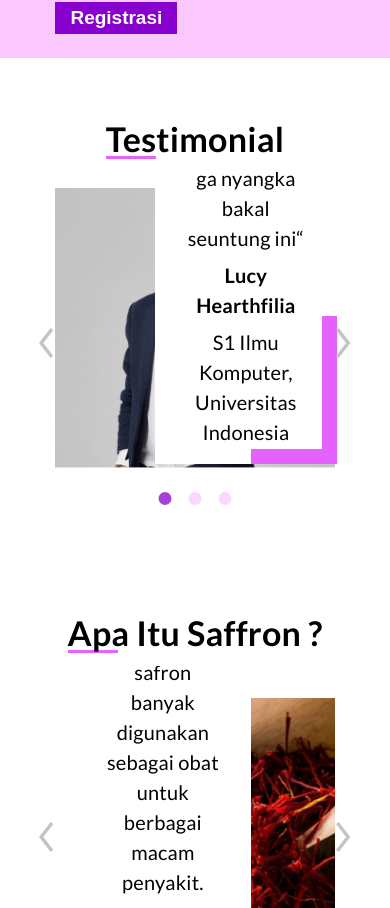
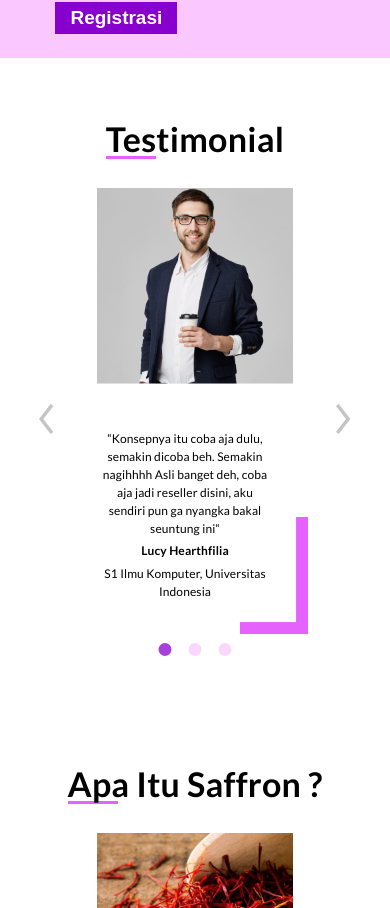
Before and after one commit to Alzhaffron-Indonesia/client-side, a React (Create React App) app: page / in a window 390 px wide. Shown: the part 1092-2000 px from the top of the page. Built offline with nearby package versions, Linux system fonts and the light colour scheme.

Commit message:
finishing responsive landing page

```diff
--- a/src/Modules/index.scss
+++ b/src/Modules/index.scss
@@ -171,6 +171,16 @@ nav {
     position: relative;
     display: flex;
 }
+.carousel-desc {
+    text-align: center;
+    display: flex;
+    flex-wrap: wrap;
+    position: absolute;
+    p {
+        font-size: 20px;
+    }
+
+}
 
 .carousel-img {
     display: block;
@@ -219,46 +229,6 @@ nav {
 //     padding: 20px;
 // }
 
-@media(max-width: 1203px) {
-    .carousel-desc{
-        bottom: 40px;
-        p {
-            font-size: 17px;
-        }
-    }
-}
-@media(max-width: 1100px) {
-    .carousel-desc{
-        left: 50px;
-        p {
-            font-size: 16px;
-        }
-    }
-}
-@media(max-width: 1000px) {
-    .carousel-section {
-        flex-direction: column-reverse;
-    }
-    .carousel-desc {
-        width: 100%;
-        position: static;
-        max-width: 90%;
-        margin: 0 auto;
-        left: 0;
-    }
-}
-@media(max-width: 425px) {
-    .carousel-desc {
-        p {
-            font-size: 14px;
-        }
-    }
-    .testi-img {
-        margin: 0 auto;
-        display: block;
-        max-width: 70%;
-    }
-}
 // carousel end
 
 // testi section
@@ -268,25 +238,78 @@ nav {
     margin: 0 auto;
     margin-bottom: 8em;
     .carousel-desc {
-        text-align: center;
-        background: url('../Modules/Images/carousel/bg-testi.png');
+        background: url('../Modules/Images/carousel/bg-testi.png'), white;
         background-repeat: no-repeat;
         background-position: bottom right;
-        padding: 30px 30px 10px !important;
-        display: flex;
-        flex-wrap: wrap;
-        position: absolute;
+        padding: 30px 30px 20px !important;
         max-width: 65%;
-        left: 100px;
-        background-color: white;
-        bottom: 20px;
-        p {
-            font-size: 20px;
-        }
-
+        right: 200px;
+        bottom: 40px;
     }
     .carousel-img {
         margin-left: auto;
+    }
+}
+
+@media(min-width: 2000px) {
+    .testi-section .carousel-desc{
+        max-width: 55%;
+        left: 250px;
+        right: 0px !important;
+    }
+    .testi-section .carousel-img {
+        margin: 0 auto;
+    }
+}
+@media(min-width: 1440px) and (max-width: 2000px) {
+    .testi-section .carousel-desc{
+        right: 0px !important;
+        left: 32px;
+    }
+    .testi-section .carousel-img {
+        margin: 0 auto;
+    }
+}
+@media(max-width: 1203px) {
+    .testi-section .carousel-desc{
+        bottom: 40px;
+        p {
+            font-size: 17px;
+        }
+    }
+}
+@media(max-width: 1100px) {
+    .testi-section .carousel-desc{
+        // left: 50px;
+        p {
+            font-size: 16px;
+        }
+    }
+}
+@media(max-width: 1000px) {
+    .testi-section .carousel-section {
+        flex-direction: column-reverse;
+    }
+    .testi-section .carousel-desc {
+        padding: 30px 40px 30px 20px !important;
+        width: 100%;
+        position: static;
+        max-width: 90%;
+        margin: 0 auto;
+        right: 0;
+    }
+}
+@media(max-width: 425px) {
+    .testi-section .carousel-desc {
+        background-size: 30%;
+        p {
+            font-size: 12px;
+        }
+    }
+    .testi-section .carousel-img {
+        margin: 0 auto;
+        display: block;
+        max-width: 70%;
     }
 }
 
@@ -301,24 +324,55 @@ nav {
         flex-direction: row-reverse;
     }
     .carousel-desc {
-        text-align: center;
-        background: url('../Modules/Images/carousel/bg-testi-left.png');
+        background: url('../Modules/Images/carousel/bg-testi-left.png'), white;
         background-repeat: no-repeat;
         background-position: top left;
         padding: 40px 30px 10px 50px !important;
-        display: flex;
-        flex-wrap: wrap;
-        position: absolute;
         max-width: 70%;
-        right: 120px;
-        background-color: white;
+        left: 200px;
         bottom: 50px;
+    }
+}
+@media(max-width: 1203px) {
+    .definition-section .carousel-desc{
+        bottom: 40px;
         p {
-            font-size: 20px;
+            font-size: 17px;
         }
-
     }
-
+}
+@media(max-width: 1100px) {
+    .definition-section .carousel-desc{
+        left: 50px;
+        p {
+            font-size: 16px;
+        }
+    }
+}
+@media(max-width: 1000px) {
+    .definition-section .carousel-section {
+        flex-direction: column-reverse;
+    }
+    .definition-section .carousel-desc {
+        width: 100%;
+        position: static;
+        max-width: 90%;
+        margin: 0 auto;
+        left: 0;
+    }
+}
+@media(max-width: 425px) {
+    .definition-section .carousel-desc {
+        background-size: 30%;
+        p {
+            font-size: 12px;
+        }
+    }
+    .definition-section .carousel-img {
+        margin: 0 auto;
+        display: block;
+        max-width: 70%;
+    }
 }
 // definition end
 
@@ -363,23 +417,12 @@ nav {
     width: 65%;
 }
 
-@media(max-width: 1024px) {
+@media(max-width: 978px) {
     .why-img {
-        grid-template-columns: repeat(2, 1fr);
+        grid-template-columns: 1fr;
     }
 
 }
-@media(max-width: 768px) {
-    .why-img {
-        grid-template-columns: 1fr 1fr ;
-    }
-}
-@media(max-width: 425px) {
-    .why-img {
-        grid-template-columns: 1fr;
-    }
-}
-
 // end
 
 // footer section
@@ -453,18 +496,20 @@ nav {
     padding-bottom: 1em;
 }
 
-@media(max-width: 768px) {
+@media(max-width: 978px) {
     .contact-sec {
         grid-template-columns: max-content 1fr;
     }
 }
-@media(max-width: 425px) {
+@media(max-width: 475px) {
     .contact-sec {
         grid-template-columns: max-content;
         .find-us {
             margin-left: 0;
         }
     }
+}
+@media(max-width: 425px) {
     .footer-sec {
         background-size: 300px, cover;
     }
```
